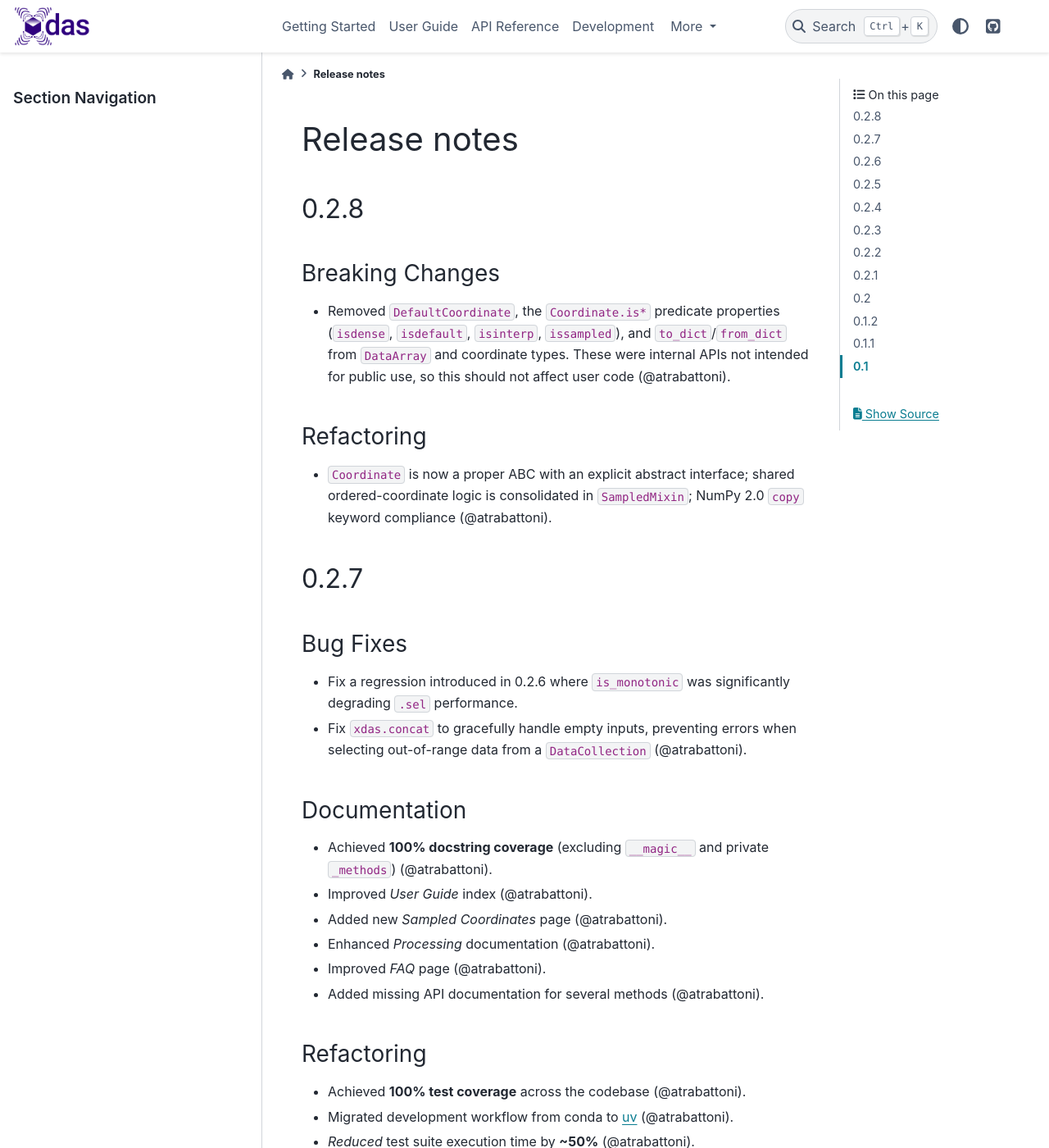
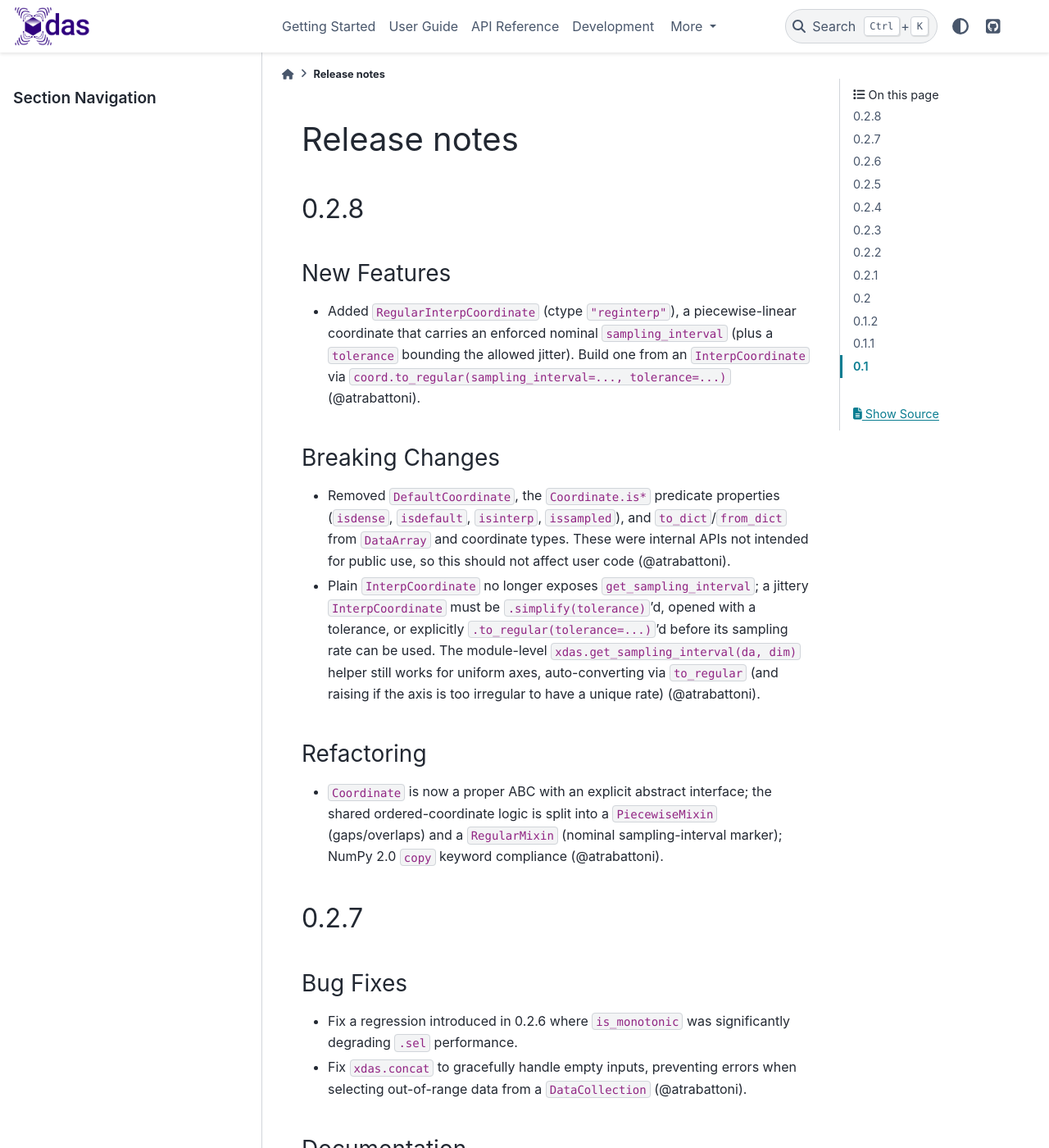
Before and after one commit to xdas-dev/xdas, a Sphinx documentation site: the page built from docs/release-notes.md, in a window 1280 px wide and 1400 px high. Shown: the whole window at 82% size. Built offline with Sphinx 7.4.7 and the PyData theme 0.15.4, drawn with Linux system fonts in a browser that asks for light colours.

Commit message:
Document RegularInterpCoordinate and the get_sampling_interval change
Add the RegularInterpCoordinate API reference section, swap
InterpCoordinate.get_sampling_interval for to_regular in the listing,
and note in the 0.2.8 release notes the new type, the PiecewiseMixin /
RegularMixin split, and that plain InterpCoordinate no longer exposes
get_sampling_interval.

```diff
--- a/docs/release-notes.md
+++ b/docs/release-notes.md
@@ -2,11 +2,15 @@
 
 ## 0.2.8
 
+### New Features
+- Added `RegularInterpCoordinate` (ctype `"reginterp"`), a piecewise-linear coordinate that carries an enforced nominal `sampling_interval` (plus a `tolerance` bounding the allowed jitter). Build one from an `InterpCoordinate` via `coord.to_regular(sampling_interval=..., tolerance=...)` (@atrabattoni).
+
 ### Breaking Changes
 - Removed `DefaultCoordinate`, the `Coordinate.is*` predicate properties (`isdense`, `isdefault`, `isinterp`, `issampled`), and `to_dict`/`from_dict` from `DataArray` and coordinate types. These were internal APIs not intended for public use, so this should not affect user code (@atrabattoni).
+- Plain `InterpCoordinate` no longer exposes `get_sampling_interval`; a jittery `InterpCoordinate` must be `.simplify(tolerance)`'d, opened with a tolerance, or explicitly `.to_regular(tolerance=...)`'d before its sampling rate can be used. The module-level `xdas.get_sampling_interval(da, dim)` helper still works for uniform axes, auto-converting via `to_regular` (and raising if the axis is too irregular to have a unique rate) (@atrabattoni).
 
 ### Refactoring
-- `Coordinate` is now a proper ABC with an explicit abstract interface; shared ordered-coordinate logic is consolidated in `SampledMixin`; NumPy 2.0 `copy` keyword compliance (@atrabattoni).
+- `Coordinate` is now a proper ABC with an explicit abstract interface; the shared ordered-coordinate logic is split into a `PiecewiseMixin` (gaps/overlaps) and a `RegularMixin` (nominal sampling-interval marker); NumPy 2.0 `copy` keyword compliance (@atrabattoni).
 
 ## 0.2.7
 
```
Also changed, not shown: docs/api/coordinates.md (+36 -1 lines).
